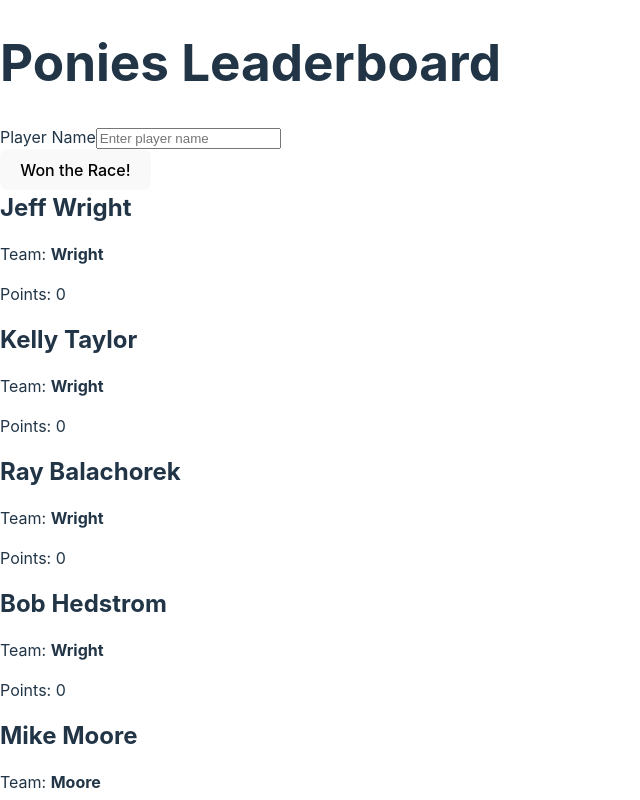
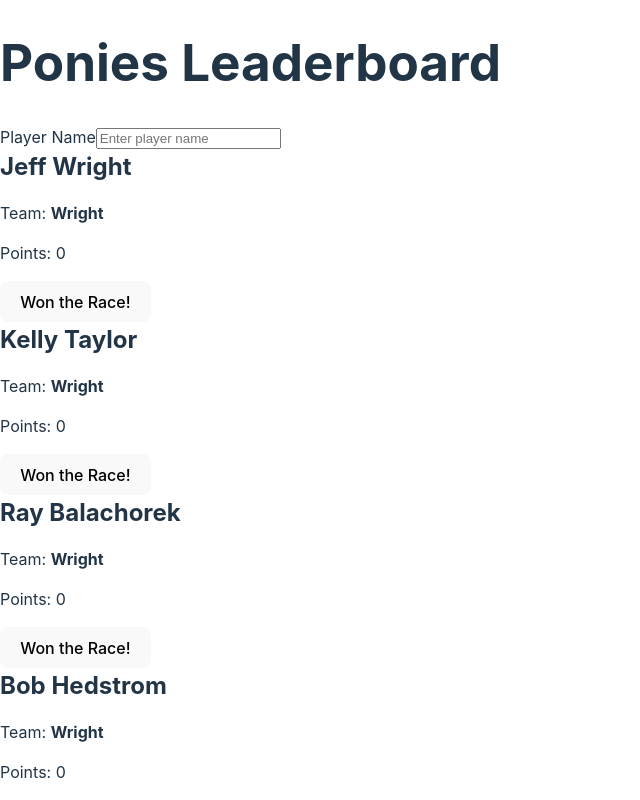
Before and after one commit to jonesjac20/Ponies, a React (Vite) app in the folder ponies/: page / in a window 1280 px wide. Shown: the top 800 px of the page, without its empty margins (0-640 px from the left). Built offline with nearby package versions, Linux system fonts and the light colour scheme.

Commit message:
Added search capability and working leaderboard mechanic.

```diff
--- a/ponies/src/App.tsx
+++ b/ponies/src/App.tsx
@@ -3,7 +3,8 @@ import { Container, Row, Col } from 'react-bootstrap';
 import Papa from 'papaparse';
 import PlayerComponent from './components/PlayerComponent';
 import { Player } from './types';
-import Controls from './components/Controls';
+import WinButton from './components/WinButton';
+import SearchBar from './components/SearchBar';
 
 function App() {
     const [players, setPlayers] = useState([] as Player[]);
@@ -70,16 +71,20 @@ function App() {
     return (
         <div>
             <h1>Ponies Leaderboard</h1>
-            <div>
-                <Controls players={players} updatePlayerPoints={updatePlayerPoints} />
-            </div>
+            {/* Pass the players state and updatePlayerPoints function to the Controls component */}
+            <SearchBar players={players} />
+            {/* Display the leaderboard */}
             <div>
                 <Container fluid id="board">
                     <Row className="flex-row">
                         {players.sort((a, b) => b.points - a.points).map((player, index) => (
                             <Col key={index} xs="auto">
                                 {/* Pass the player object to the PlayerComponent */}
-                                <PlayerComponent player={player} />
+                                <PlayerComponent
+                                    player={player}
+                                    players={players}
+                                    updatePlayerPoints={updatePlayerPoints}
+                                />
                             </Col>
                         ))}
                     </Row>
--- a/ponies/src/components/Controls.tsx
+++ /dev/null
@@ -1,58 +0,0 @@
-import React, { useState, useRef } from 'react';
-import '../styles/PlayerComponent.css';
-import { Form, Button } from 'react-bootstrap';
-import { Player } from '../types';
-
-interface ControlsProps {
-    players: Player[];
-    updatePlayerPoints: (id: number, points: number) => void;
-}
-
-export default function Controls(props: ControlsProps) {
-    const [user, setUser] = useState<string[]>(['', '']);
-
-    function handleWin() {
-        console.log('handleWin called');
-        // Check if both first and last name are entered
-        if (!user[0] || !user[1]) {
-            alert('Please enter both first and last name');
-            return;
-        }
-        const winnerFirst = user[0];
-        const winnerLast = user[1];
-        console.log('Winner First Name:', winnerFirst);
-        console.log('Winner Last Name:', winnerLast);
-
-        const winnerId = props.players.find(player => player.first_name === winnerFirst && player.last_name === winnerLast)?.id;
-        if (winnerId) {
-            props.updatePlayerPoints(winnerId, 1);
-        }
-        else {
-            alert('Player not found');
-        }
-
-        window.location.reload();
-    }
-
-    function handleInputChange(event: React.ChangeEvent<HTMLInputElement>) {
-        const value = event.target.value;
-        const nameParts = value.split(' ');
-        setUser([nameParts[0] || '', nameParts[1] || '']);
-    }
-
-    return (
-        <>
-        <Form>
-            <Form.Group>
-                <Form.Label>Player Name</Form.Label>
-                <Form.Control type="text" placeholder="Enter player name" onChange={handleInputChange} />
-            </Form.Group>
-            <Form.Group>
-                <Button variant="danger" type="button" onClick={handleWin}>
-                    Won the Race!
-                </Button>
-            </Form.Group>
-        </Form>
-        </>
-    );
-}
--- a/ponies/src/components/PlayerComponent.tsx
+++ b/ponies/src/components/PlayerComponent.tsx
@@ -2,16 +2,30 @@ import React from 'react';
 import '../styles/PlayerComponent.css';
 import type { Player } from '../types';
 import { Card, CardTitle } from 'react-bootstrap';
+import WinButton from './WinButton';
 
-export default function PlayerComponent({ player }: { player: Player }) {
+export default function PlayerComponent({
+    player,
+    players,
+    updatePlayerPoints,
+}: {
+    player: Player;
+    players: Player[];
+    updatePlayerPoints: (id: number, points: number) => void;
+}) {
     // This will be an individual player. It should have their name, their points, and their team.
     // All other information is secondary and will be used for behind-the-scenes calculations.
     return (
         <div>
-            <Card bg='danger'>
-                <CardTitle className="name">{player.first_name} {player.last_name}</CardTitle>
-                <p>Team: <strong>{player.rink_name}</strong></p>
+            <Card bg="danger">
+                <CardTitle className="name">
+                    {player.first_name} {player.last_name}
+                </CardTitle>
+                <p>
+                    Team: <strong>{player.rink_name}</strong>
+                </p>
                 <p>Points: {player.points}</p>
+                <WinButton id={player.id} players={players} updatePlayerPoints={updatePlayerPoints} />
             </Card>
         </div>
     );
--- /dev/null
+++ b/ponies/src/components/SearchBar.tsx
@@ -0,0 +1,40 @@
+import React, { useState, useEffect } from 'react';
+import { Form, Button } from 'react-bootstrap';
+import { Player } from '../types';
+
+interface SearchBarProps {
+
+    players: Player[];
+
+}
+
+
+export default function SearchBar({ players }: SearchBarProps) {
+    const [search, setSearch] = useState<string>('');
+    const handleInputChange = (event: React.ChangeEvent<HTMLInputElement>) => {
+        const foundList: Player[] = [];
+        const value = event.target.value.split(' ').join().toLocaleLowerCase();
+        setSearch(value); // This will update the search state with the value from the input field immediately.
+        // The search will look by substring.
+        for (const p of players) {
+            const target = (p.first_name + ' ' + p.last_name).toLocaleLowerCase().split(' ').join();
+            for (let i = 0; i < p.first_name.length + p.last_name.length; i++) {
+                if (target.substring(i, i + value.length) === value.substring(i, i + value.length)) {
+                    foundList.push(p);
+                    break;
+                }
+            }
+        }
+        console.log(foundList);
+        return foundList;
+    }
+
+    return (
+        <Form>
+            <Form.Group>
+                <Form.Label>Player Name</Form.Label>
+                <Form.Control type="text" placeholder="Enter player name" onChange={handleInputChange} />
+            </Form.Group>
+        </Form>
+    );
+}
--- /dev/null
+++ b/ponies/src/components/WinButton.tsx
@@ -0,0 +1,53 @@
+import React, { useState, useEffect } from 'react';
+import '../styles/PlayerComponent.css';
+import SearchBar from './SearchBar';
+import { Form, Button } from 'react-bootstrap';
+import { Player } from '../types';
+
+interface WinButtonProps {
+    players: Player[];
+    id: number;
+    updatePlayerPoints: (id: number, points: number) => void;
+}
+
+export default function WinButton(props: WinButtonProps) {
+    const [id, setId] = useState<number>(props.id);
+    const [points, setPoints] = useState<number>(localStorage.getItem('points') ? parseInt(localStorage.getItem('points') || '0') : 0);
+
+    useEffect(() => {
+        setId(props.id);
+    }, [props.id]);
+    function handleWin() {
+        console.log('handleWin called');
+        // Check if both first and last name are entered
+        if (!id) {
+            alert('Please enter a player ID');
+            return;
+        }
+        else {
+            // Update the player's points
+            const player = props.players.find(player => player.id === id);
+            if (player) {
+                // Update the player's points
+                props.updatePlayerPoints(id, points + 1);
+                setPoints(points + 1);
+                localStorage.setItem('points', (points + 1).toString());
+            }
+            else {
+                alert('Player not found');
+            }
+        }
+    }
+
+    return (
+        <>
+        <Form>
+            <Form.Group>
+                <Button variant="danger" type="button" onClick={handleWin}>
+                    Won the Race!
+                </Button>
+            </Form.Group>
+        </Form>
+        </>
+    );
+}
```
